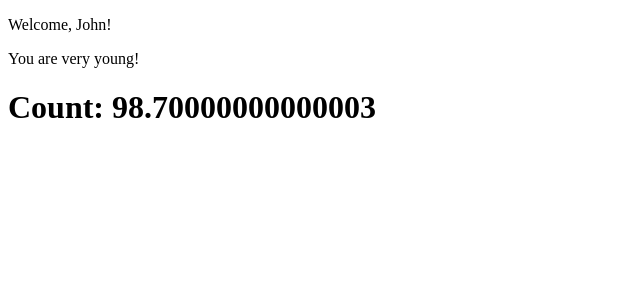
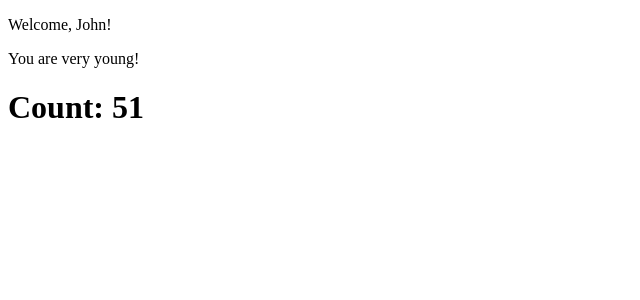
Before and after one commit to hawkydawky/react-exercises, a React (Create React App) app: page / in a window 1280 px wide. Shown: the top 300 px of the page, without its empty margins (0-640 px from the left). Built offline with nearby package versions, Linux system fonts and the light colour scheme.

Commit message:
component-lifecycle-01

```diff
--- a/src/App.js
+++ b/src/App.js
@@ -7,7 +7,7 @@ export class App extends React.Component {
         return (
             <div>
                 <Welcome name="John" age ={13}/>
-                <Counter initial={47} time={470} increaseBy={4.7}/>
+                <Counter initial={3} time={333} increaseBy={3}/>
             </div>
         )
     }
--- a/src/Counter.js
+++ b/src/Counter.js
@@ -8,9 +8,7 @@ export class Counter extends React.Component {
         increment: this.props.increaseBy ?? 1,
     }
 
-    constructor(props) {
-        super(props)
-
+    componentDidMount(){
         setInterval(() => {
             this.setState((state) => {
                 return {count: state.count + state.increment}
```
